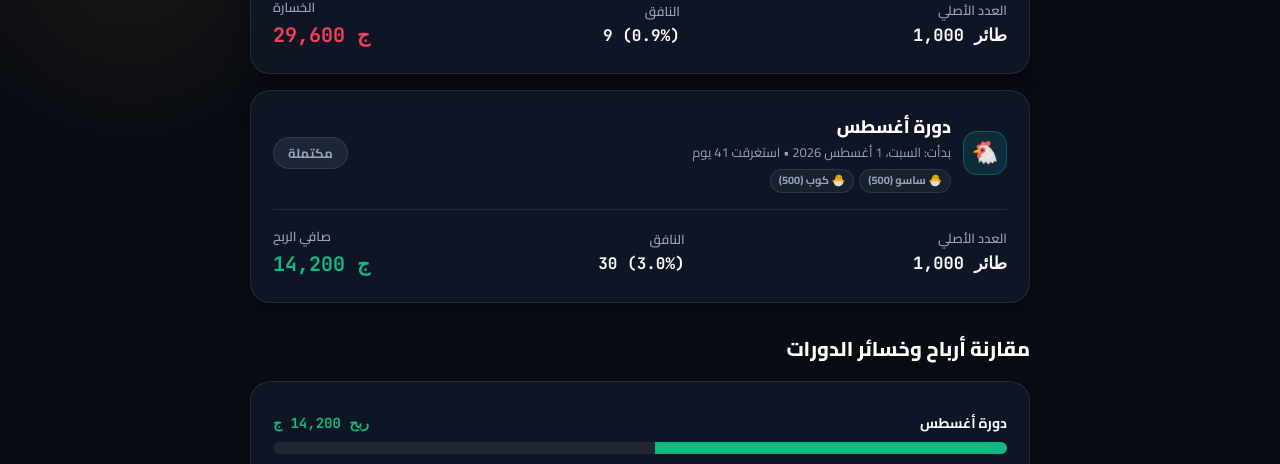
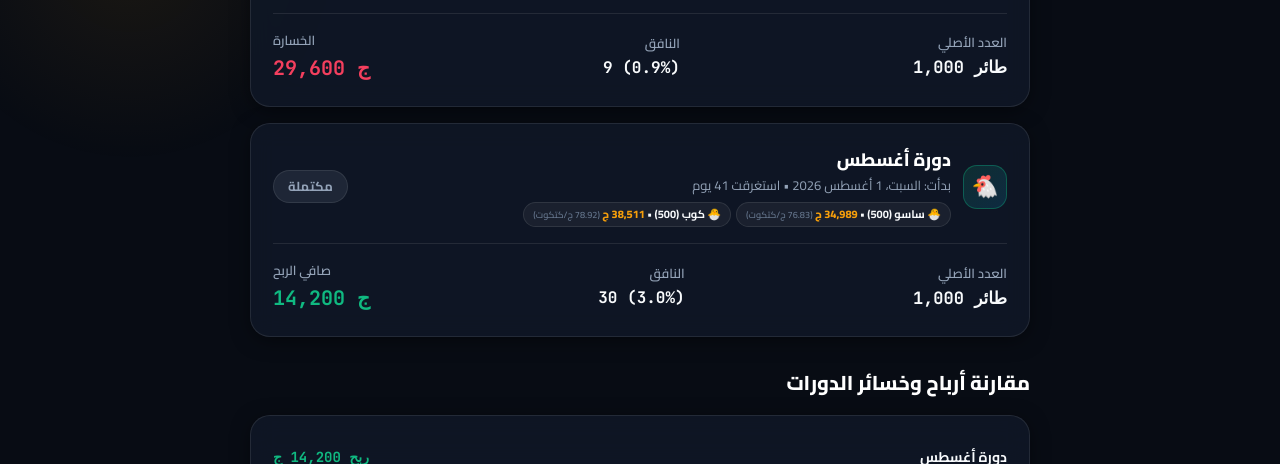
Before and after one commit to MohamedRefky/refaey-farm-tracker, a plain HTML site: page index.html in a window 1280 px wide. Shown: the part 636-1100 px from the top of the page. Drawn offline with Linux system fonts and the light colour scheme.

Commit message:
feat: add core farm tracker UI, styling, and view management systems

```diff
--- a/css/style.css
+++ b/css/style.css
@@ -2321,9 +2321,21 @@ select option {
 .cycle-flock-pill {
   font-size: 11px;
   font-weight: 700;
-  padding: 2px 8px;
+  padding: 3px 9px;
   border-radius: var(--radius-pill);
   background: var(--bg-subtle);
+  border: 1px solid var(--border-subtle);
+}
+
+.cycle-flock-cost {
+  color: var(--amber);
+  font-weight: 800;
+}
+
+.cycle-flock-pill small {
+  color: var(--text-dim);
+  font-weight: 600;
+}
   border: 1px solid var(--border-subtle);
   color: var(--text-muted);
 }
--- a/index.html
+++ b/index.html
@@ -12,7 +12,7 @@
   <link href="https://fonts.googleapis.com/css2?family=Cairo:wght@400;500;600;700;800;900&family=JetBrains+Mono:wght@500;600;700&display=swap" rel="stylesheet">
 
   <!-- Main Stylesheet -->
-  <link rel="stylesheet" href="css/style.css?v=24">
+  <link rel="stylesheet" href="css/style.css?v=25">
 </head>
 <body>
 
@@ -71,7 +71,7 @@
   <script src="js/ui-core.js?v=12"></script>
   <script src="js/forms.js?v=35"></script>
   <script src="js/tabs.js?v=22"></script></script>
-  <script src="js/views.js?v=39"></script>
+  <script src="js/views.js?v=40"></script>
   <script src="js/app.js?v=20"></script>
 </body>
 </html>
--- a/js/views.js
+++ b/js/views.js
@@ -77,9 +77,12 @@ function list(a) {
               <div>
                 <div class="cycle-name">${esc(c.name)}</div>
                 <div class="cycle-date">بدأت: ${fd(c.start)} ${isOngoing ? `• <b style="color:var(--emerald);">اليوم الـ ${Math.max(1, Math.floor((new Date(today()) - new Date(c.start)) / (1000 * 60 * 60 * 24)) + 1)}</b>` : (c.end ? `• استغرقت ${Math.max(1, Math.floor((new Date(c.end) - new Date(c.start)) / (1000 * 60 * 60 * 24)) + 1)} يوم` : '')}</div>
-                ${(c.flocks && c.flocks.length) ? `
+                ${(k.flockStats && k.flockStats.length) ? `
                   <div class="cycle-flocks-pills">
-                    ${c.flocks.map(fl => `<span class="cycle-flock-pill">🐣 ${esc(fl.name)} (${f(fl.count)})</span>`).join('')}
+                    ${k.flockStats.map(fs => {
+                      const unitCost = fs.remaining > 0 && fs.sold > 0 ? fs.remainingCostPerBird : fs.costPerLive;
+                      return `<span class="cycle-flock-pill">🐣 ${esc(fs.name)} (${f(fs.count)}) • <b class="cycle-flock-cost">${f(fs.totalCost)} ج</b>${fs.live > 0 ? ` <small>(${fp(unitCost)} ج/كتكوت)</small>` : ''}</span>`;
+                    }).join('')}
                   </div>
                 ` : ''}
               </div>
```
